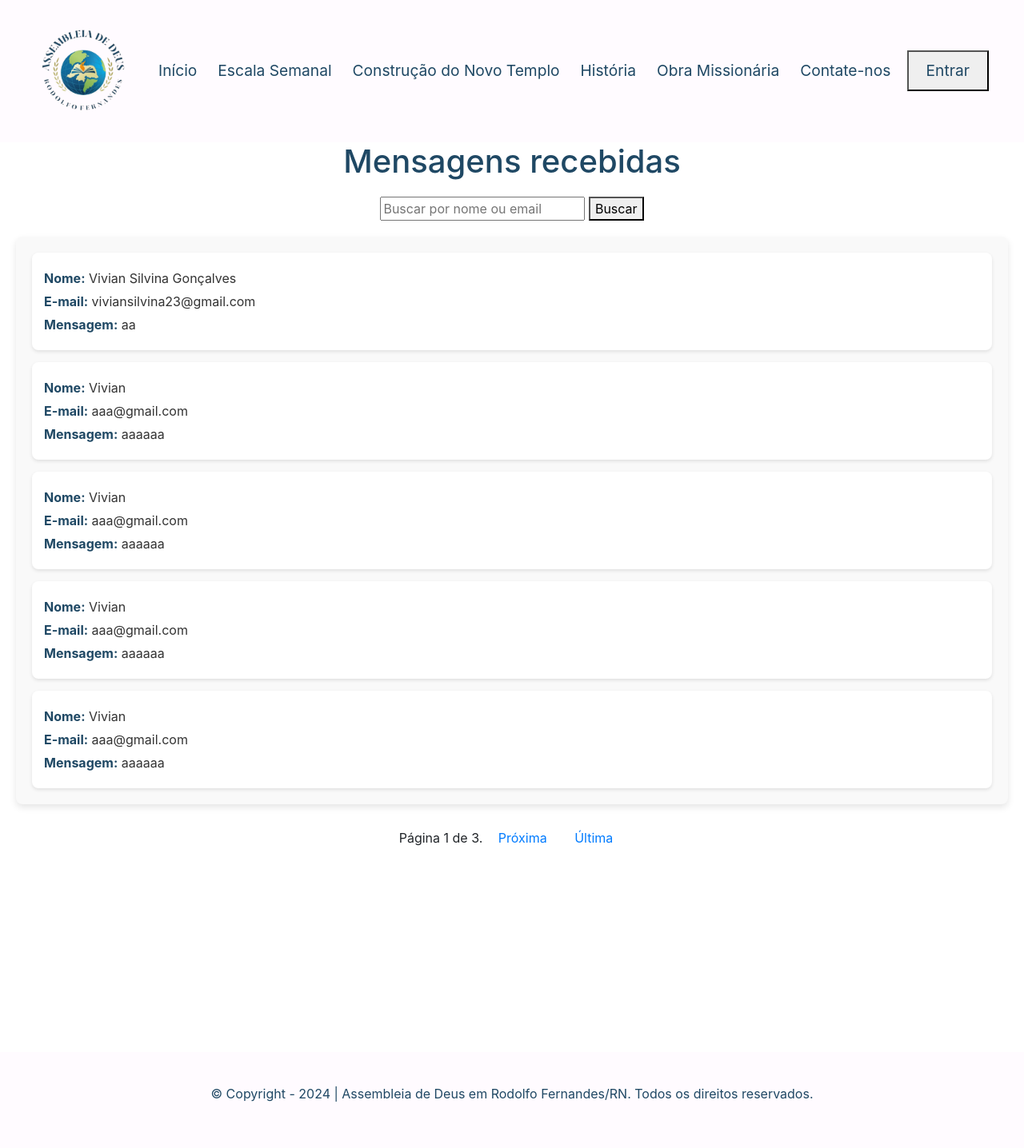
After one commit to viviansilvina/projetofinal-pi-django, a Django app: page /mensagens/ in a window 1280 px wide. The commit adds this page. Shown: the whole page at 80% size. Run offline with Django 5.2, Linux system fonts and the light colour scheme; data comes from the database, SQL or seed files in the repository; both versions use the stored data as it was after the commit; some libraries are stand-ins or nearby versions.

Commit message:
autenticacao ok

```diff
--- a/adrodolfo/templates/adrodolfo/index.html
+++ b/adrodolfo/templates/adrodolfo/index.html
@@ -15,9 +15,10 @@
 <!-- Versículo do Dia -->
 <section class="versiculo-dia">
     <h3>Versículo do Dia</h3>
-    <p>"Porque Deus amou o mundo de tal maneira que deu o seu Filho unigênito, para que todo aquele que nele crê não pereça, mas tenha a vida eterna."</p>
-    <p><strong>João 3:16</strong></p>
+    <p>"{{ versiculo }}"</p>
+    <p><strong>{{ referencia_versiculo }}</strong></p>
 </section>
+
 
 <!-- Obra Missionária -->
 <section class="obra-missionaria">
--- /dev/null
+++ b/adrodolfo/templates/adrodolfo/mensagens.html
@@ -0,0 +1,93 @@
+{% extends 'base.html' %}
+
+{% block title %}Mensagens{% endblock %}
+
+{% block content %}
+
+<style>
+    .mensagens-container {
+        margin: 20px;
+        padding: 20px;
+        background-color: #f9f9f9;
+        border-radius: 8px;
+        box-shadow: 0 4px 8px rgba(0, 0, 0, 0.1);
+    }
+
+    .mensagem {
+        padding: 15px;
+        margin-bottom: 15px;
+        background-color: #ffffff;
+        border-radius: 8px;
+        box-shadow: 0 2px 4px rgba(0, 0, 0, 0.1);
+    }
+
+    .mensagem p {
+        font-size: 1rem;
+        color: #333;
+        margin: 5px 0;
+    }
+
+    .mensagem p strong {
+        color: #1F4864;
+    }
+
+    .mensagens-container .mensagem:last-child {
+        margin-bottom: 0;
+    }
+
+    .search-box {
+        margin: 20px;
+        text-align: center;
+    }
+
+    .pagination {
+        display: flex;
+        justify-content: center;
+        align-items: center;
+        margin-top: 30px;
+    }
+</style>
+
+<h1 style="color: #1F4864; text-align: center; padding: 0;">Mensagens recebidas</h1>
+
+<!-- Filtro de busca -->
+<div class="search-box">
+    <form method="get">
+        <input type="text" name="search" placeholder="Buscar por nome ou email" value="{{ search_query }}">
+        <button type="submit">Buscar</button>
+    </form>
+</div>
+
+<!-- Exibir as mensagens -->
+<div class="mensagens-container">
+    {% for mensagem in mensagens %}
+    <div class="mensagem">
+        <p><strong>Nome:</strong> {{ mensagem.nome }}</p>
+        <p><strong>E-mail:</strong> {{ mensagem.email }}</p>
+        <p><strong>Mensagem:</strong> {{ mensagem.mensagem }}</p>
+    </div>
+    {% empty %}
+    <p style="text-align: center; color: #888;">Nenhuma mensagem encontrada.</p>
+    {% endfor %}
+</div>
+
+<!-- Paginação -->
+<div class="pagination" style="text-align: center;">
+    <span class="step-links">
+        {% if mensagens.has_previous %}
+        <a href="?page=1&search={{ search_query }}">Primeira</a>
+        <a href="?page={{ mensagens.previous_page_number }}&search={{ search_query }}">Anterior</a>
+        {% endif %}
+
+        <span class="current">
+            Página {{ mensagens.number }} de {{ mensagens.paginator.num_pages }}.
+        </span>
+
+        {% if mensagens.has_next %}
+        <a href="?page={{ mensagens.next_page_number }}&search={{ search_query }}" style="margin: 0 15px;">Próxima</a>
+        <a href="?page={{ mensagens.paginator.num_pages }}&search={{ search_query }}" style="margin: 0 15px;">Última</a>
+        {% endif %}
+    </span>
+</div>
+
+{% endblock %}
--- a/adrodolfo/urls.py
+++ b/adrodolfo/urls.py
@@ -1,5 +1,6 @@
 from django.urls import path
 from adrodolfo import views
+from django.contrib.auth import views as auth_views
 
 urlpatterns = [
     path('', views.index, name='index'),
@@ -13,4 +14,11 @@ urlpatterns = [
     path('historia/', views.historia, name='historia'),
     path('obra_missionaria/', views.obra_missionaria, name='obra_missionaria'),
     path('contate_nos/', views.contate_nos, name='contate_nos'),
+
+    path('login/', auth_views.LoginView.as_view(template_name='registration/login.html'), name='login'),
+    path('logout/', views.logout_view, name='logout'),
+    path('register/', views.register, name='register'),
+
+    path('mensagens/', views.mensagens_view, name='mensagens'),
+
 ]
--- a/adrodolfo/views.py
+++ b/adrodolfo/views.py
@@ -1,15 +1,55 @@
+import random
 from django.shortcuts import render, redirect, get_object_or_404
-from django.contrib.auth.decorators import login_required, user_passes_test
+from django.contrib.auth.decorators import login_required
 from .models import Escala, MensagemContato
 from .forms import EscalaForm, ContatoForm
+from django.contrib import messages
+from .forms import RegistrationForm
+from django.contrib.auth import logout
+from django.core.paginator import Paginator
+from .models import MensagemContato
+
+
+def register(request):
+    if request.method == 'POST':
+        form = RegistrationForm(request.POST)
+        if form.is_valid():
+            user = form.save()
+            user.is_staff = True
+            user.is_superuser = False
+            user.save()
+            return redirect('login')
+    else:
+        form = RegistrationForm()
+    return render(request, 'registration/register.html', {'form': form})
+
+
+def logout_view(request):
+    logout(request)
+    return redirect('login')
 
 def index(request):
-    return render(request, 'adrodolfo/index.html')
+    versiculos = {
+        "João 3:16": "Porque Deus amou o mundo de tal maneira que deu o seu Filho unigênito, para que todo aquele que nele crê não pereça, mas tenha a vida eterna.",
+        "Salmos 23:1": "O Senhor é o meu pastor; nada me faltará.",
+        "Filipenses 4:13": "Tudo posso naquele que me fortalece.",
+        "Jeremias 29:11": "Porque eu sei os pensamentos que penso de vós, diz o Senhor; pensamentos de paz, e não de mal, para vos dar o fim que desejais.",
+        "Provérbios 3:5-6": "Confia no Senhor de todo o teu coração e não te estribes no teu próprio entendimento. Reconhece-o em todos os teus caminhos, e ele endireitará as tuas veredas.",
+    }
+
+    referencia_versiculo = random.choice(list(versiculos.keys()))
+    versiculo = versiculos[referencia_versiculo]
+
+    contexto = {
+        "referencia_versiculo": referencia_versiculo,
+        "versiculo": versiculo,
+    }
+    return render(request, 'adrodolfo/index.html', contexto)
 
 def escala_list(request):
     escalas_templo = Escala.objects.filter(congregacao='Templo Sede').order_by(
-        'dia')
-    escalas_sitio = Escala.objects.filter(congregacao='Sítio Espinheiro').order_by('dia')
+        'dia', 'horario')
+    escalas_sitio = Escala.objects.filter(congregacao='Sítio Espinheiro').order_by('dia', 'horario')
 
     return render(request, 'adrodolfo/escala_list.html', {
         'escalas_templo': escalas_templo,
@@ -17,6 +57,25 @@ def escala_list(request):
     })
 
 
+
+def mensagens_view(request):
+    # Filtro de busca
+    search_query = request.GET.get('search', '')
+    if search_query:
+        mensagens = MensagemContato.objects.filter(nome__icontains=search_query) | MensagemContato.objects.filter(email__icontains=search_query)
+    else:
+        mensagens = MensagemContato.objects.all()
+
+    # Paginação
+    paginator = Paginator(mensagens, 5)  # 5 mensagens por página
+    page_number = request.GET.get('page')
+    page_obj = paginator.get_page(page_number)
+
+    contexto = {
+        'mensagens': page_obj,
+        'search_query': search_query,
+    }
+    return render(request, 'adrodolfo/mensagens.html', contexto)
 
 
 def contate_nos(request):
--- a/main/settings.py
+++ b/main/settings.py
@@ -129,3 +129,8 @@ STATICFILES_DIRS = [
 DEFAULT_AUTO_FIELD = 'django.db.models.BigAutoField'
 
 STATICFILES_DIRS = [BASE_DIR / "static"]
+
+LOGIN_URL = '/login/'
+LOGIN_REDIRECT_URL = '/'
+LOGOUT_REDIRECT_URL = '/'
+LANGUAGE_CODE = 'pt-br'
--- /dev/null
+++ b/static/css/escala.css
@@ -0,0 +1,24 @@
+#escala {
+    border-radius: 20px;
+    background: #F5F5F5;
+    width: 90%;
+    margin: auto;
+
+}
+
+#title-escala {
+    color: #1F4864;
+    font-size: 1.8rem;
+    font-style: normal;
+    text-align: center;
+}
+
+#text-escala {
+    color: #1F4864;
+    text-align: center;
+    font-feature-settings: 'liga' off, 'clig' off;
+    font-family: Inter;
+    font-size: 1.3rem;
+    font-style: normal;
+    font-weight: 300;
+}
--- a/templates/base.html
+++ b/templates/base.html
@@ -6,6 +6,7 @@
     <meta name="viewport" content="width=device-width, initial-scale=1.0">
     {% load static %}
     <link rel="stylesheet" href="{% static 'css/styles.css' %}">
+    <link rel="stylesheet" href="{% static 'css/escala.css' %}">
     <link rel="stylesheet" href="https://stackpath.bootstrapcdn.com/bootstrap/4.5.0/css/bootstrap.min.css">
     <title>{% block title %}{% endblock %}</title>
 </head>
@@ -22,9 +23,6 @@
         justify-content: center;
     }
 
-    .navbar-brand {
-        margin-right: 100px;
-    }
 
     .navbar-collapse {
         flex-grow: 0;
@@ -51,7 +49,7 @@
         width: 15vh;
     }
 
-    .nav-link{
+    .nav-link {
         color: #1F4864 !important;
         font-size: 1.2rem;
     }
@@ -112,7 +110,17 @@
                         <a class="nav-link" href="{% url 'contate_nos' %}">Contate-nos</a>
                     </li>
                 </ul>
+
             </div>
+            {% if user.is_authenticated %}
+                <button class="nav-item" style="margin-left: 3%;">
+                    <a class="nav-link" href="{% url 'logout' %}">Sair</a>
+                </button>
+                {% else %}
+                <button class="nav-item" style="margin-left: 1%;">
+                    <a class="nav-link" href="{% url 'login' %}">Entrar</a>
+                </button>
+                {% endif %}
         </nav>
     </header>
     <main>
```
Also changed, not shown: adrodolfo/forms.py (+35 -0 lines), adrodolfo/templates/adrodolfo/contate_nos.html (+7 -1 lines), adrodolfo/templates/adrodolfo/escala_list.html (+11 -11 lines), adrodolfo/templates/registration/login.html (added, +52 -0 lines), adrodolfo/templates/registration/register.html (added, +77 -0 lines), db.sqlite3, static/css/styles.css (line endings or trailing spaces).
